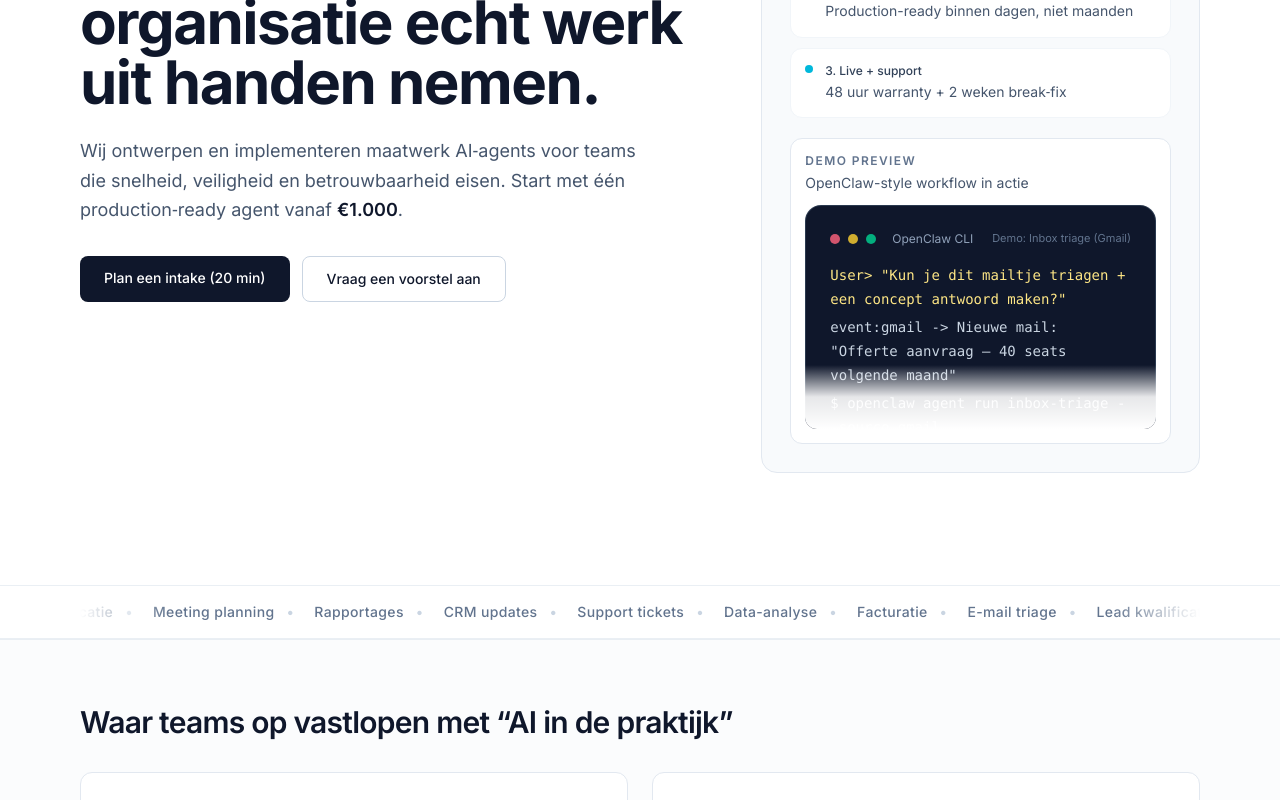
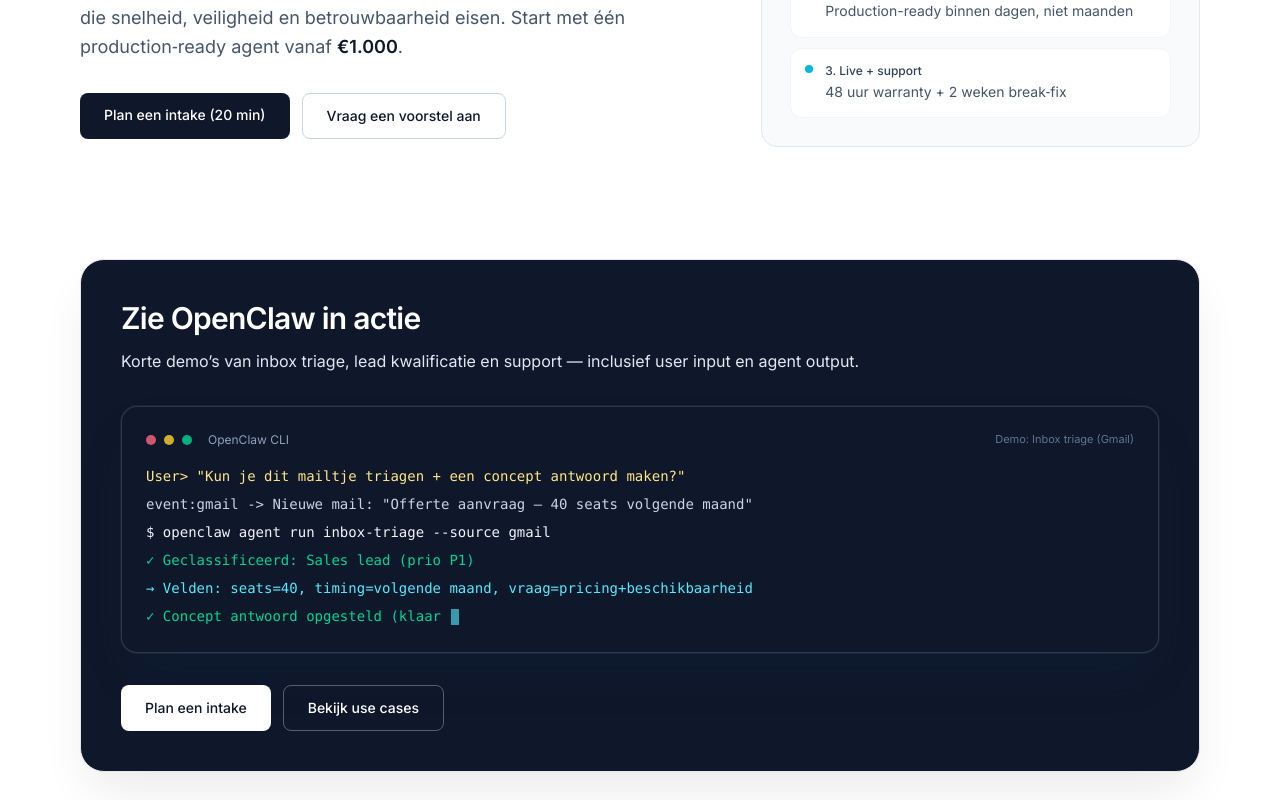
Before and after one commit to openclawbot69420-ux/youraiworker-site, a Next.js app: page / in a window 1280 px wide. Shown: the part 420-1220 px from the top of the page. Built offline with nearby package versions, Linux system fonts and the light colour scheme.

Commit message:
feat: add dedicated full-width demo section and keep hero clean

```diff
--- a/src/app/page.tsx
+++ b/src/app/page.tsx
@@ -128,26 +128,42 @@
                   </div>
                 ))}
               </div>
+            </div>
+          </div>
+        </div>
 
-              <div className="mt-5 rounded-xl border border-slate-200 bg-white p-3.5">
-                <p className="text-xs font-semibold uppercase tracking-[0.12em] text-slate-500">
-                  Demo preview
-                </p>
-                <p className="mt-1 text-xs text-slate-600 sm:text-sm">
-                  OpenClaw-style workflow in actie
-                </p>
+      </section>
 
-                <div className="relative mt-3 overflow-hidden rounded-xl">
-                  <div className="h-52 overflow-hidden sm:h-56">
-                    <OpenClawTerminalDemo />
-                  </div>
-                  <div
-                    aria-hidden="true"
-                    className="pointer-events-none absolute inset-x-0 bottom-0 h-16 bg-gradient-to-t from-white via-white/90 to-transparent"
-                  />
-                </div>
-              </div>
-            </div>
+      {/* Demo */}
+      <section className="mx-auto max-w-6xl px-4 pb-16">
+        <div className="rounded-3xl border border-slate-200 bg-slate-900 p-6 shadow-2xl shadow-slate-900/10 sm:p-10">
+          <div className="max-w-3xl">
+            <h2 className="text-2xl font-semibold tracking-tight text-white sm:text-3xl">
+              Zie OpenClaw in actie
+            </h2>
+            <p className="mt-3 text-sm leading-relaxed text-slate-200 sm:text-base">
+              Korte demo’s van inbox triage, lead kwalificatie en support — inclusief user input en
+              agent output.
+            </p>
+          </div>
+
+          <div className="mt-8">
+            <OpenClawTerminalDemo />
+          </div>
+
+          <div className="mt-8 flex flex-col gap-3 sm:flex-row">
+            <a
+              href="/contact"
+              className="inline-flex items-center justify-center rounded-lg bg-white px-6 py-3 text-sm font-medium text-slate-900 transition-colors hover:bg-slate-100"
+            >
+              Plan een intake
+            </a>
+            <a
+              href="/use-cases"
+              className="inline-flex items-center justify-center rounded-lg border border-white/30 px-6 py-3 text-sm font-medium text-white transition-colors hover:bg-white/10"
+            >
+              Bekijk use cases
+            </a>
           </div>
         </div>
       </section>
```
